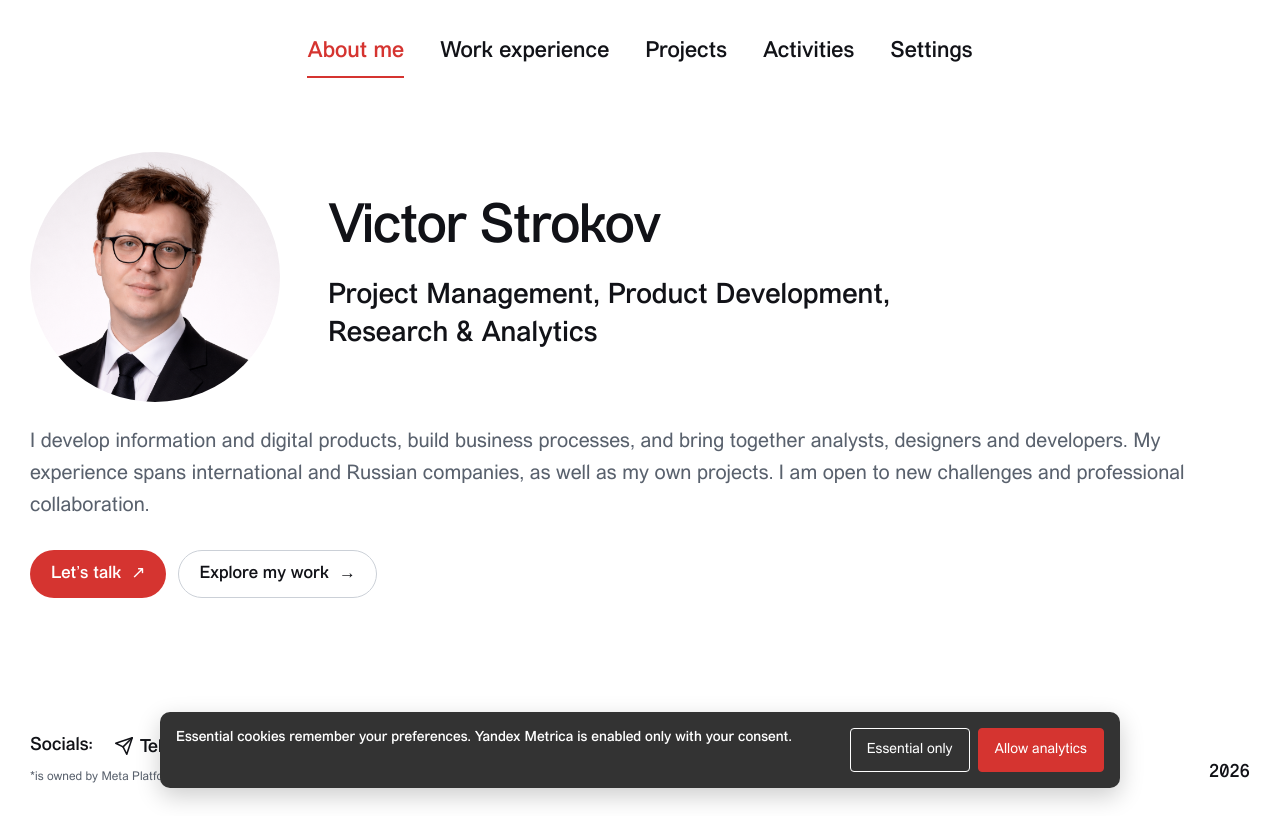
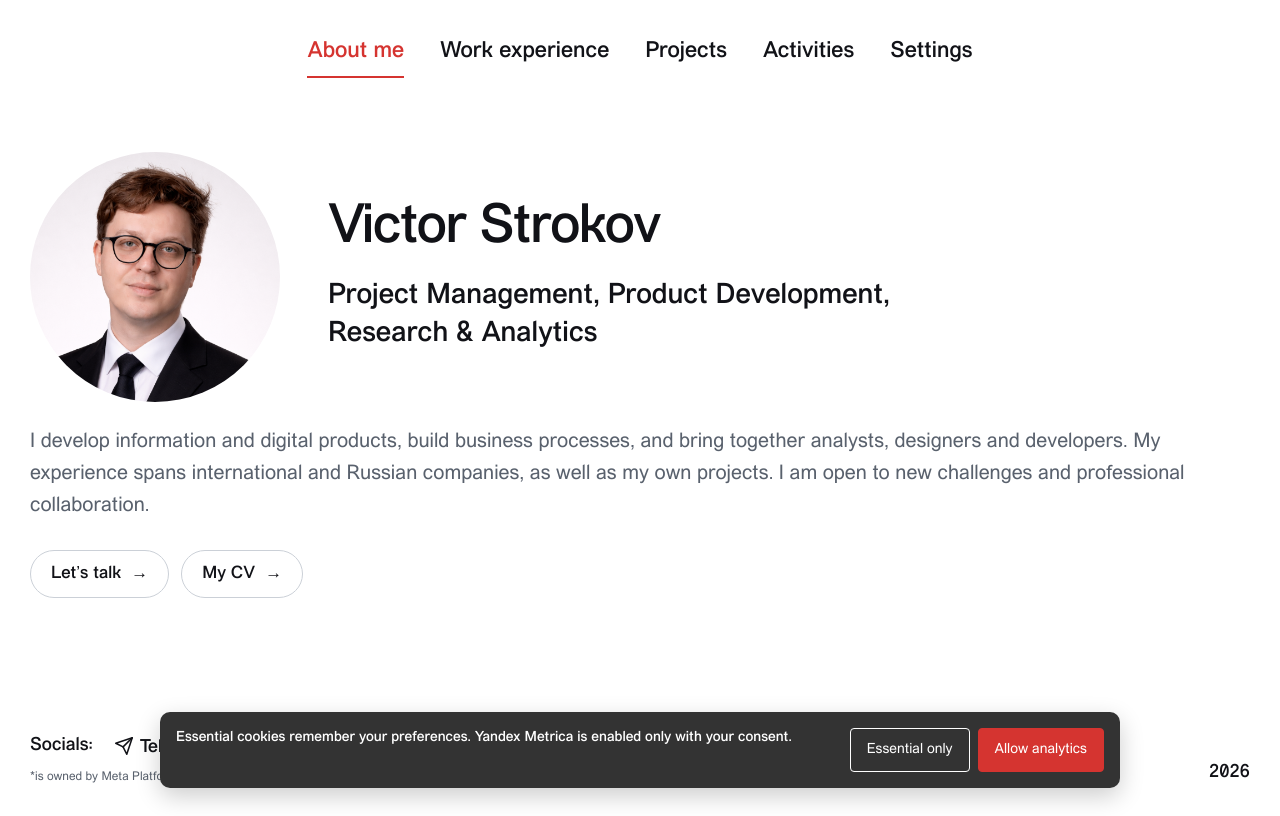
Before and after one commit to gitsvitya/svitya-personal, a Next.js app: page /en/about in a window 1280 px wide. Built offline with nearby package versions, Linux system fonts and the light colour scheme.

Commit message:
Added: refreshed homepage action buttons

```diff
--- a/src/components/AppAboutMe/AppAboutMe.module.css
+++ b/src/components/AppAboutMe/AppAboutMe.module.css
@@ -53,6 +53,36 @@
   flex-wrap: wrap;
   gap: 12px;
   margin-top: 4px;
+}
+
+.action {
+  white-space: nowrap;
+}
+
+.contactAction {
+  background: var(--bg-surface);
+}
+
+.actionArrow {
+  transition: transform var(--transition-fast);
+}
+
+.action:focus-visible {
+  border-color: var(--accent);
+  color: var(--accent);
+}
+.action:focus-visible .actionArrow {
+  transform: translateX(4px);
+}
+
+@media (hover: hover) and (pointer: fine) {
+  .action:hover {
+    border-color: var(--accent);
+    color: var(--accent);
+  }
+  .action:hover .actionArrow {
+    transform: translateX(4px);
+  }
 }
 
 @media (max-width: 1024px) {
--- a/src/components/AppAboutMe/AppAboutMe.tsx
+++ b/src/components/AppAboutMe/AppAboutMe.tsx
@@ -25,17 +25,21 @@ function AppAboutMe({ text, language }: AppAboutMeProps) {
       <p className={styles.paragraph}>{text.about.description}</p>
       <div className={styles.actions}>
         <a
-          className="button-primary"
+          className={`button-secondary ${styles.action} ${styles.contactAction}`}
           href="https://t.me/vstrokov"
           target="_blank"
           rel="noopener noreferrer"
         >
           {text.about.contact}
-          <span aria-hidden="true">↗</span>
+          <span className={styles.actionArrow} aria-hidden="true">
+            →
+          </span>
         </a>
-        <TransitionLink className="button-secondary" href={`/${language}/work`}>
-          {text.about.explore}
-          <span aria-hidden="true">→</span>
+        <TransitionLink className={`button-secondary ${styles.action}`} href={`/${language}/work`}>
+          {text.about.cv}
+          <span className={styles.actionArrow} aria-hidden="true">
+            →
+          </span>
         </TransitionLink>
       </div>
     </Section>
--- a/src/content/ui-text.ts
+++ b/src/content/ui-text.ts
@@ -35,7 +35,7 @@ export const uiText = {
       title: "Виктор Строков",
       portraitAlt: "Портрет Виктора Строкова",
       contact: "Обсудить проект",
-      explore: "Посмотреть кейсы",
+      cv: "Мое CV",
       experience: "Более 10 лет в продукте, проектах и аналитике",
       subtitle: "Управление проектами, разработка продуктов, исследования и аналитика",
       description:
@@ -113,7 +113,7 @@ export const uiText = {
       title: "Victor Strokov",
       portraitAlt: "Portrait of Victor Strokov",
       contact: "Let’s talk",
-      explore: "Explore my work",
+      cv: "My CV",
       experience: "10+ years in products, projects and analytics",
       subtitle: "Project Management, Product Development, Research & Analytics",
       description:
```
